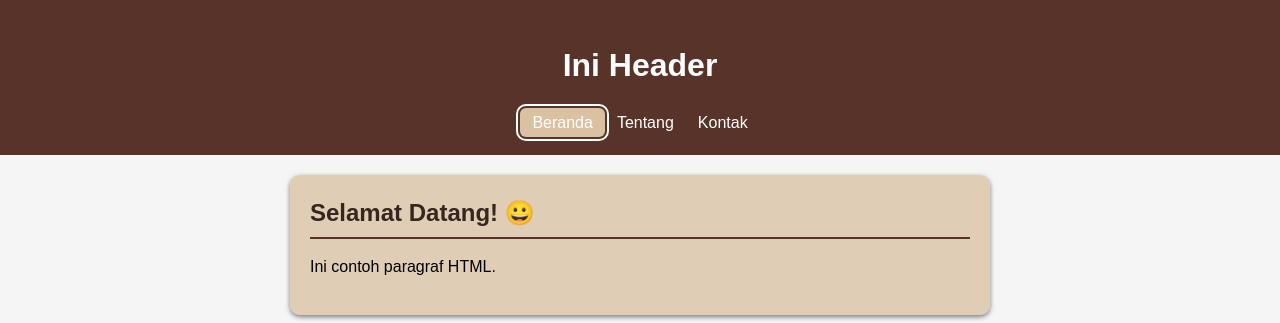
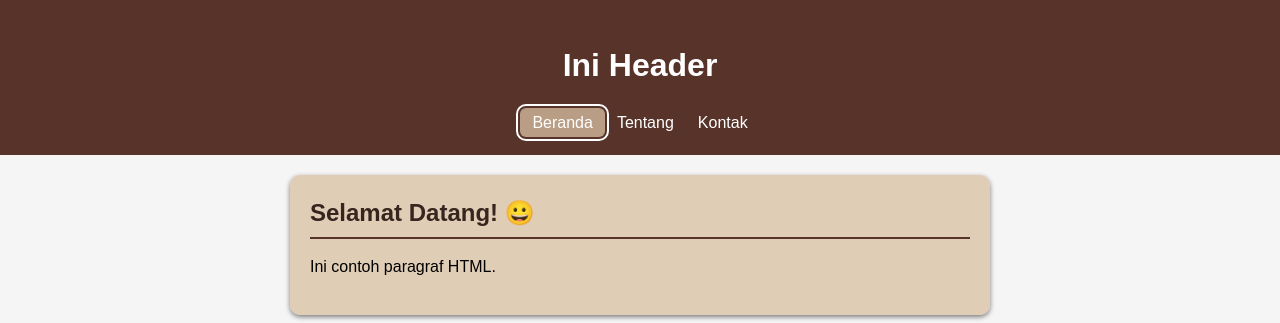
Before and after one commit to 2511500020-eng/2511500020-PWD-TI1A-2526_1, a PHP site: page /pertemuan-04/index.html in a window 1280 px wide, with the restyled element focused. Shown: the top 323 px of the page. Run offline with PHP 8.4, Linux system fonts and the light colour scheme.

Commit message:
ganti warna hover & fokus navigasi

```diff
--- a/pertemuan-04/style.css
+++ b/pertemuan-04/style.css
@@ -41,11 +41,11 @@ header li a:focus {
     outline: 2px solid #fff;
     outline-offset: 2px;
     border-radius: 6px;
-    background-color: rgb(218, 193, 162);
+    background-color: rgba(218, 193, 162, 0.75);
 }
 
 header li a:active {
-    background-color: hsl(34, 59%, 56%);
+    background-color: hsla(34, 59%, 56%, 0.75);
     transform: translateY(1px);
 }
 
```
